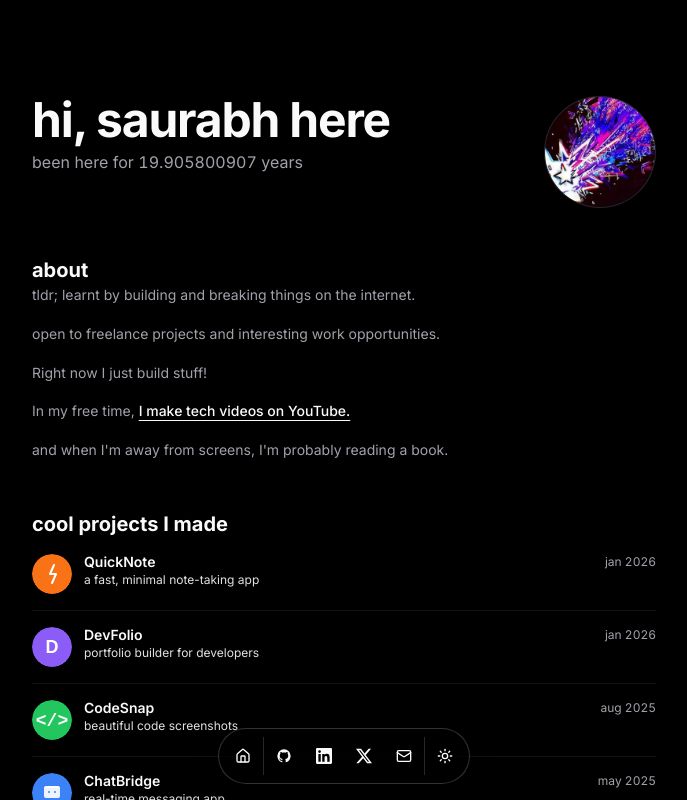
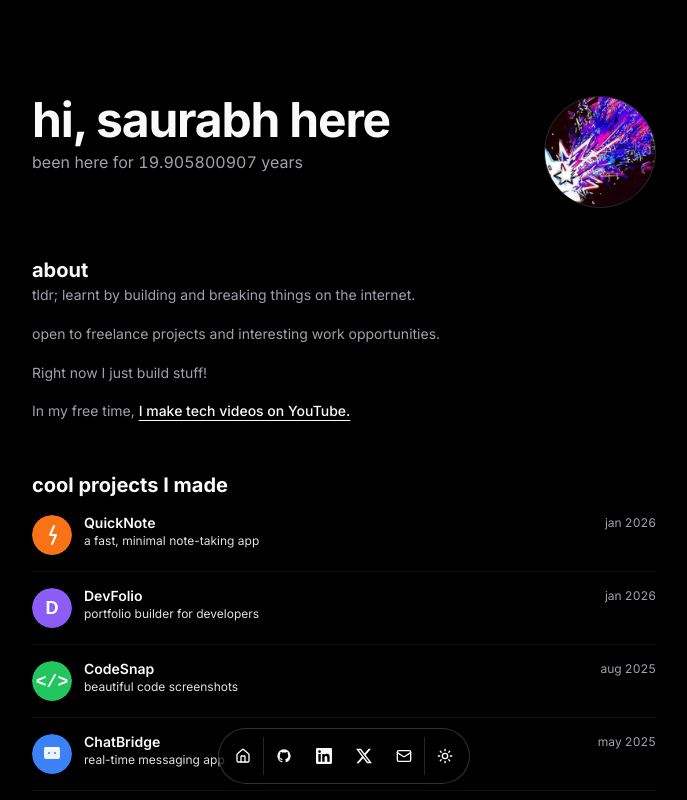
Before and after one commit to saurabhxmeena/Portfolio-Website, a Next.js app: page / in a window 1280 px wide. Shown: the top 800 px of the page, without its empty margins (296-983 px from the left). Built offline with nearby package versions, Linux system fonts and the light colour scheme.

Commit message:
Update portfolio

```diff
--- a/src/data/siteConfig.ts
+++ b/src/data/siteConfig.ts
@@ -15,9 +15,7 @@ open to freelance projects and interesting work opportunities.
 
 Right now I just build stuff!
 
-In my free time, I make tech videos on YouTube.
-
-and when I'm away from screens, I'm probably reading a book.`,
+In my free time, I make tech videos on YouTube.`,
   avatarUrl: "/profile2.jpg",
   skills: [
     "Python",
```
